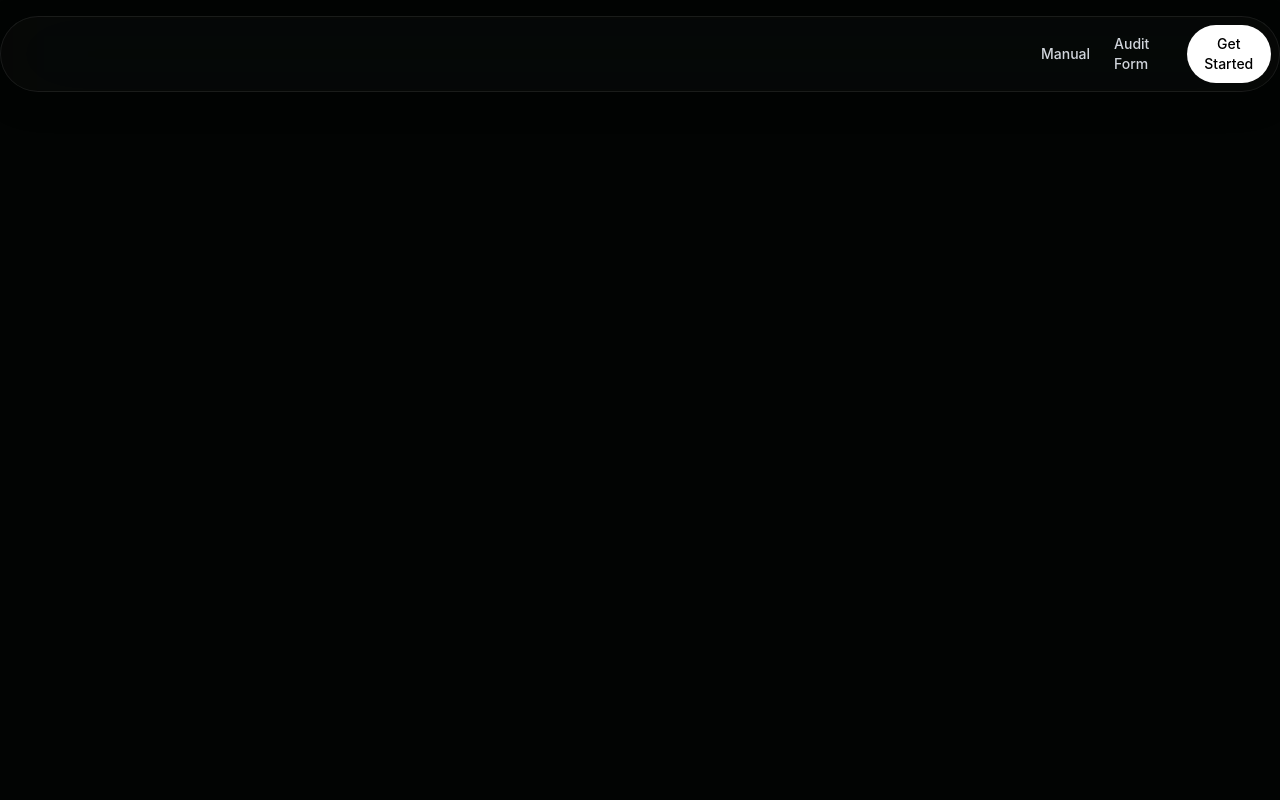
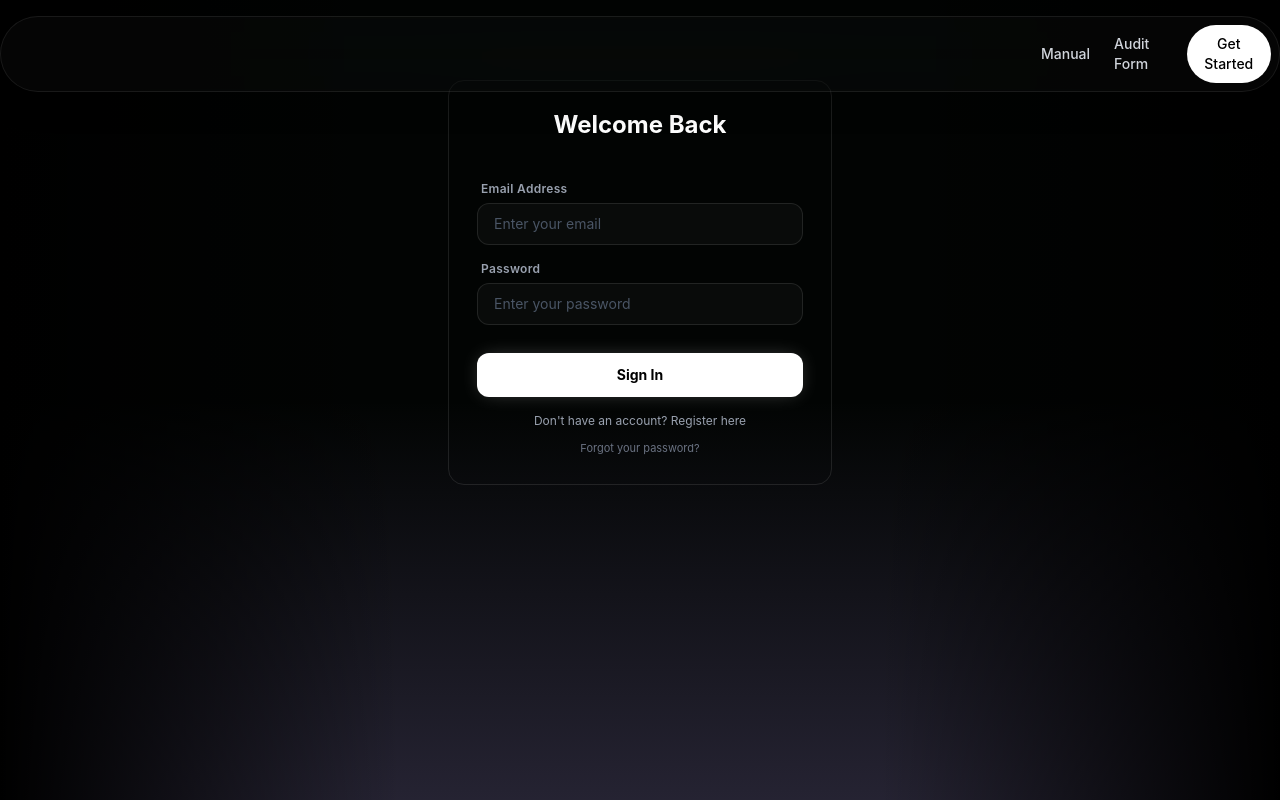
Before and after one commit to richObhasaa/CyberRIsk, a Next.js app in the folder frontend/: page /auth in a window 1280 px wide. Built offline with nearby package versions, Linux system fonts and the light colour scheme.

Commit message:
changes in master

```diff
--- a/frontend/app/auth/page.tsx
+++ b/frontend/app/auth/page.tsx
@@ -30,7 +30,6 @@ export default function AuthPage() {
             if (mode === "login") {
                 await login(email, password);
 
-                // pastikan token sudah tersimpan
                 const token = localStorage.getItem("access_token");
                 if (!token) {
                     throw new Error("Login failed: No token received");
@@ -49,11 +48,18 @@ export default function AuthPage() {
         } finally {
             setLoading(false);
         }
+    }
+
     useEffect(() => {
         const handleHashChange = () => {
             const hash = window.location.hash;
             setMode(hash === "#register" ? "register" : "login");
             setAnimKey(k => k + 1);
+            setPassword("");
+            setEmail("");
+            setName("");
+            setError("");
+            setMessage("");
         };
 
         handleHashChange();
@@ -68,20 +74,25 @@ export default function AuthPage() {
     };
 
     return (
-            <div className="relative min-h-screen w-full flex items-start justify-center py-25">
-                <div className="flex flex-col items-center justify-center w-full max-w-md p-10 border border-white/10 rounded-3xl mx-4 z-10">
+        <div className="relative min-h-screen w-full flex items-start justify-center py-20">
+            <div className="flex flex-col items-center justify-center w-full max-w-sm p-7 border border-white/10 rounded-2xl mx-4 z-10">
 
-                    {/* Title animates on mode change */}
                 <h1
                     key={`title-${animKey}`}
-                        className="text-3xl font-bold mb-8 text-white fade-up"
+                    className="text-2xl font-bold mb-6 text-white fade-up"
                 >
                     {mode === "login" ? "Welcome Back" : "Create Account"}
                 </h1>
 
-                    <form onSubmit={handleSubmit} className="w-full space-y-5">
+                {error && (
+                    <p className="text-red-400 text-xs mb-4 text-center">{error}</p>
+                )}
+                {message && (
+                    <p className="text-green-400 text-xs mb-4 text-center">{message}</p>
+                )}
 
-                        {/* Name field slides in when registering */}
+                <form method="post" onSubmit={handleSubmit} className="w-full space-y-4">
+
                     <div
                         key={`name-${animKey}`}
                         className={`overflow-hidden transition-all duration-500 ease-in-out ${mode === "register"
@@ -99,7 +110,6 @@ export default function AuthPage() {
                         </div>
                     </div>
 
-                        {/* Email and password fade up on mode change */}
                     <div key={`email-${animKey}`} className="fade-up" style={{ animationDelay: mode === "register" ? "80ms" : "0ms" }}>
                         <EmailInput
                             label="Email Address"
@@ -120,14 +130,15 @@ export default function AuthPage() {
 
                     <div key={`btn-${animKey}`} className="fade-up" style={{ animationDelay: mode === "register" ? "200ms" : "80ms" }}>
                         <button
-                                className="w-full bg-white hover:bg-gray-200 text-black font-bold py-4 rounded-2xl transition-all duration-300 shadow-[0_0_20px_-5px_rgba(255,255,255,0.3)] mt-4 active:scale-95"
+                            className="w-full bg-white hover:bg-gray-200 text-black font-bold py-3 text-sm rounded-xl transition-all duration-300 shadow-[0_0_20px_-5px_rgba(255,255,255,0.3)] mt-3 active:scale-95 disabled:opacity-50"
                             type="submit"
+                            disabled={loading}
                         >
-                                {mode === "register" ? "Register" : "Sign In"}
+                            {loading ? "Please wait..." : mode === "register" ? "Register" : "Sign In"}
                         </button>
                     </div>
 
-                        <div key={`footer-${animKey}`} className="flex flex-col items-center gap-4 mt-5 text-sm fade-in">
+                    <div key={`footer-${animKey}`} className="flex flex-col items-center gap-3 mt-4 text-xs fade-in">
                         <button
                             onClick={toggleMode}
                             className="text-gray-400 hover:text-white transition-colors duration-300"
@@ -137,7 +148,7 @@ export default function AuthPage() {
                                 : "Don't have an account? Register here"}
                         </button>
 
-                            <a href="/forgot-password" title="Coming soon" className="text-gray-500 hover:text-gray-300 transition-colors duration-300 text-xs">
+                        <a href="/forgot-password" title="Coming soon" className="text-gray-500 hover:text-gray-300 transition-colors duration-300 text-[11px]">
                             Forgot your password?
                         </a>
                     </div>
@@ -151,21 +162,3 @@ export default function AuthPage() {
         </div>
     );
 }
-}
-
-    {/*async function handleResend() {
-    setError("");
-    setMessage("");
-
-    try {
-      if (!email) {
-        throw new Error("Email is required");
-      }
-
-      // TODO: Implement resendConfirmation in ../lib/auth
-      setMessage("Confirmation email sent again.");
-    } catch (err: any) {
-      setError(err?.message || "Failed to resend email");
-    }
-  }
-*/}
--- a/frontend/app/components/formComponents.tsx
+++ b/frontend/app/components/formComponents.tsx
@@ -18,8 +18,8 @@ export const TextInput: React.FC<TextInputProps> = ({
     className = "",
 }) => {
     return (
-        <div className={`flex flex-col gap-2 w-full ${className}`}>
-            <label className="text-sm font-semibold text-gray-400 ml-1 tracking-wide">
+        <div className={`flex flex-col gap-1.5 w-full ${className}`}>
+            <label className="text-xs font-semibold text-gray-400 ml-1 tracking-wide">
                 {label}
             </label>
             <input
@@ -27,7 +27,7 @@ export const TextInput: React.FC<TextInputProps> = ({
                 value={value}
                 onChange={(e) => onChange(e.target.value)}
                 placeholder={placeholder}
-                className="w-full bg-white/[0.03] border border-white/10 rounded-2xl px-5 py-3 text-white placeholder:text-gray-600 focus:outline-none focus:border-[#B19EEF]/50 focus:shadow-[0_0_20px_-5px_rgba(177,158,239,0.2)] transition-all duration-300 glass-card"
+                className="w-full bg-white/[0.03] border border-white/10 rounded-xl px-4 py-2.5 text-sm text-white placeholder:text-gray-600 focus:outline-none focus:border-[#B19EEF]/50 focus:shadow-[0_0_20px_-5px_rgba(177,158,239,0.2)] transition-all duration-300 glass-card"
             />
         </div>
     );
@@ -42,8 +42,8 @@ export const PasswordInput: React.FC<TextInputProps> = ({
     className = "",
 }) => {
     return (
-        <div className={`flex flex-col gap-2 w-full ${className}`}>
-            <label className="text-sm font-semibold text-gray-400 ml-1 tracking-wide">
+        <div className={`flex flex-col gap-1.5 w-full ${className}`}>
+            <label className="text-xs font-semibold text-gray-400 ml-1 tracking-wide">
                 {label}
             </label>
             <input
@@ -51,7 +51,7 @@ export const PasswordInput: React.FC<TextInputProps> = ({
                 value={value}
                 onChange={(e) => onChange(e.target.value)}
                 placeholder={placeholder}
-                className="w-full bg-white/[0.03] border border-white/10 rounded-2xl px-5 py-3 text-white placeholder:text-gray-600 focus:outline-none focus:border-[#B19EEF]/50 focus:shadow-[0_0_20px_-5px_rgba(177,158,239,0.2)] transition-all duration-300 glass-card"
+                className="w-full bg-white/[0.03] border border-white/10 rounded-xl px-4 py-2.5 text-sm text-white placeholder:text-gray-600 focus:outline-none focus:border-[#B19EEF]/50 focus:shadow-[0_0_20px_-5px_rgba(177,158,239,0.2)] transition-all duration-300 glass-card"
             />
         </div>
     );
@@ -66,8 +66,8 @@ export const EmailInput: React.FC<TextInputProps> = ({
     className = "",
 }) => {
     return (
-        <div className={`flex flex-col gap-2 w-full ${className}`}>
-            <label className="text-sm font-semibold text-gray-400 ml-1 tracking-wide">
+        <div className={`flex flex-col gap-1.5 w-full ${className}`}>
+            <label className="text-xs font-semibold text-gray-400 ml-1 tracking-wide">
                 {label}
             </label>
             <input
@@ -75,7 +75,7 @@ export const EmailInput: React.FC<TextInputProps> = ({
                 value={value}
                 onChange={(e) => onChange(e.target.value)}
                 placeholder={placeholder}
-                className="w-full bg-white/[0.03] border border-white/10 rounded-2xl px-5 py-3 text-white placeholder:text-gray-600 focus:outline-none focus:border-[#B19EEF]/50 focus:shadow-[0_0_20px_-5px_rgba(177,158,239,0.2)] transition-all duration-300 glass-card"
+                className="w-full bg-white/[0.03] border border-white/10 rounded-xl px-4 py-2.5 text-sm text-white placeholder:text-gray-600 focus:outline-none focus:border-[#B19EEF]/50 focus:shadow-[0_0_20px_-5px_rgba(177,158,239,0.2)] transition-all duration-300 glass-card"
             />
         </div>
     );
@@ -90,15 +90,15 @@ export const BigTextInput: React.FC<TextInputProps> = ({
     className = "",
 }) => {
     return (
-        <div className={`flex flex-col gap-2 w-full ${className}`}>
-            <label className="text-sm font-semibold text-gray-400 ml-1 tracking-wide">
+        <div className={`flex flex-col gap-1.5 w-full ${className}`}>
+            <label className="text-xs font-semibold text-gray-400 ml-1 tracking-wide">
                 {label}
             </label>
             <textarea
                 value={value}
                 onChange={(e) => onChange(e.target.value)}
                 placeholder={placeholder}
-                className="w-full h-[200px] bg-white/[0.03] border border-white/10 rounded-2xl px-5 py-3 text-white placeholder:text-gray-600 focus:outline-none focus:border-[#B19EEF]/50 focus:shadow-[0_0_20px_-5px_rgba(177,158,239,0.2)] transition-all duration-300 glass-card resize-none"
+                className="w-full h-[200px] bg-white/[0.03] border border-white/10 rounded-xl px-4 py-2.5 text-sm text-white placeholder:text-gray-600 focus:outline-none focus:border-[#B19EEF]/50 focus:shadow-[0_0_20px_-5px_rgba(177,158,239,0.2)] transition-all duration-300 glass-card resize-none"
             />
         </div>
     );
@@ -120,15 +120,15 @@ export const SelectInput: React.FC<SelectInputProps> = ({
     className = "",
 }) => {
     return (
-        <div className={`flex flex-col gap-2 w-full ${className}`}>
-            <label className="text-sm font-semibold text-gray-400 ml-1 tracking-wide">
+        <div className={`flex flex-col gap-1.5 w-full ${className}`}>
+            <label className="text-xs font-semibold text-gray-400 ml-1 tracking-wide">
                 {label}
             </label>
             <div className="relative group">
                 <select
                     value={value}
                     onChange={(e) => onChange(e.target.value)}
-                    className="w-full bg-white/[0.03] border border-white/10 rounded-2xl px-5 py-3 text-white appearance-none focus:outline-none focus:border-[#B19EEF]/50 focus:shadow-[0_0_20px_-5px_rgba(177,158,239,0.2)] transition-all duration-300 glass-card cursor-pointer"
+                    className="w-full bg-white/[0.03] border border-white/10 rounded-xl px-4 py-2.5 text-sm text-white appearance-none focus:outline-none focus:border-[#B19EEF]/50 focus:shadow-[0_0_20px_-5px_rgba(177,158,239,0.2)] transition-all duration-300 glass-card cursor-pointer"
                 >
                     {options.map((opt) => (
                         <option key={opt.value} value={opt.value} className="bg-[#020403] text-white">
@@ -136,8 +136,8 @@ export const SelectInput: React.FC<SelectInputProps> = ({
                         </option>
                     ))}
                 </select>
-                <div className="absolute right-5 top-1/2 -translate-y-1/2 pointer-events-none text-gray-400 group-hover:text-[#B19EEF] transition-colors">
-                    <svg xmlns="http://www.w3.org/2000/svg" width="16" height="16" fill="currentColor" viewBox="0 0 16 16">
+                <div className="absolute right-4 top-1/2 -translate-y-1/2 pointer-events-none text-gray-400 group-hover:text-[#B19EEF] transition-colors">
+                    <svg xmlns="http://www.w3.org/2000/svg" width="14" height="14" fill="currentColor" viewBox="0 0 16 16">
                         <path d="M7.247 11.14 2.451 5.658C1.885 5.013 2.345 4 3.204 4h9.592a1 1 0 0 1 .753 1.659l-4.796 5.48a1 1 0 0 1-1.506 0z" />
                     </svg>
                 </div>
@@ -168,12 +168,12 @@ export const RangeInput: React.FC<RangeInputProps> = ({
     const percentage = Math.max(0, Math.min(100, ((value - min) / (max - min)) * 100));
 
     return (
-        <div className={`flex flex-col gap-4 w-full ${className}`}>
+        <div className={`flex flex-col gap-3 w-full ${className}`}>
             <div className="flex justify-between items-end ml-1">
-                <label className="text-sm font-semibold text-gray-400 tracking-wide">
+                <label className="text-xs font-semibold text-gray-400 tracking-wide">
                     {label}
                 </label>
-                <span className="text-lg font-bold text-[#B19EEF] tabular-nums">
+                <span className="text-base font-bold text-[#B19EEF] tabular-nums">
                     {value}
                 </span>
             </div>
@@ -191,7 +191,6 @@ export const RangeInput: React.FC<RangeInputProps> = ({
                 />
             </div>
 
-            {/* Labels row — replaces min/max if provided */}
             {labels && labels.length > 0 ? (
                 <div className="relative flex justify-between px-1">
                     {labels.map((l, i) => {
@@ -200,8 +199,7 @@ export const RangeInput: React.FC<RangeInputProps> = ({
                         return (
                             <span
                                 key={i}
-                                className={`text-[10px] font-bold uppercase tracking-tighter transition-colors duration-300 text-center ${isActive ? "text-[#B19EEF]" : "text-gray-600"
-                                    }`}
+                                className={`text-[10px] font-bold uppercase tracking-tighter transition-colors duration-300 text-center ${isActive ? "text-[#B19EEF]" : "text-gray-600"}`}
                             >
                                 {l}
                             </span>
--- a/frontend/app/lib/auth.ts
+++ b/frontend/app/lib/auth.ts
@@ -1,6 +1,6 @@
 "use client";
 
-const API_URL = "http://localhost:5000/api/auth";
+const API_URL = "http://localhost:4000/api/auth";
 
 export async function login(email: string, password: string) {
   const res = await fetch(`${API_URL}/login`, {
```
Also changed, not shown: 1 other file (tests, documents, lock files or other folders). Lines whose indentation alone changed are shown as unchanged.
